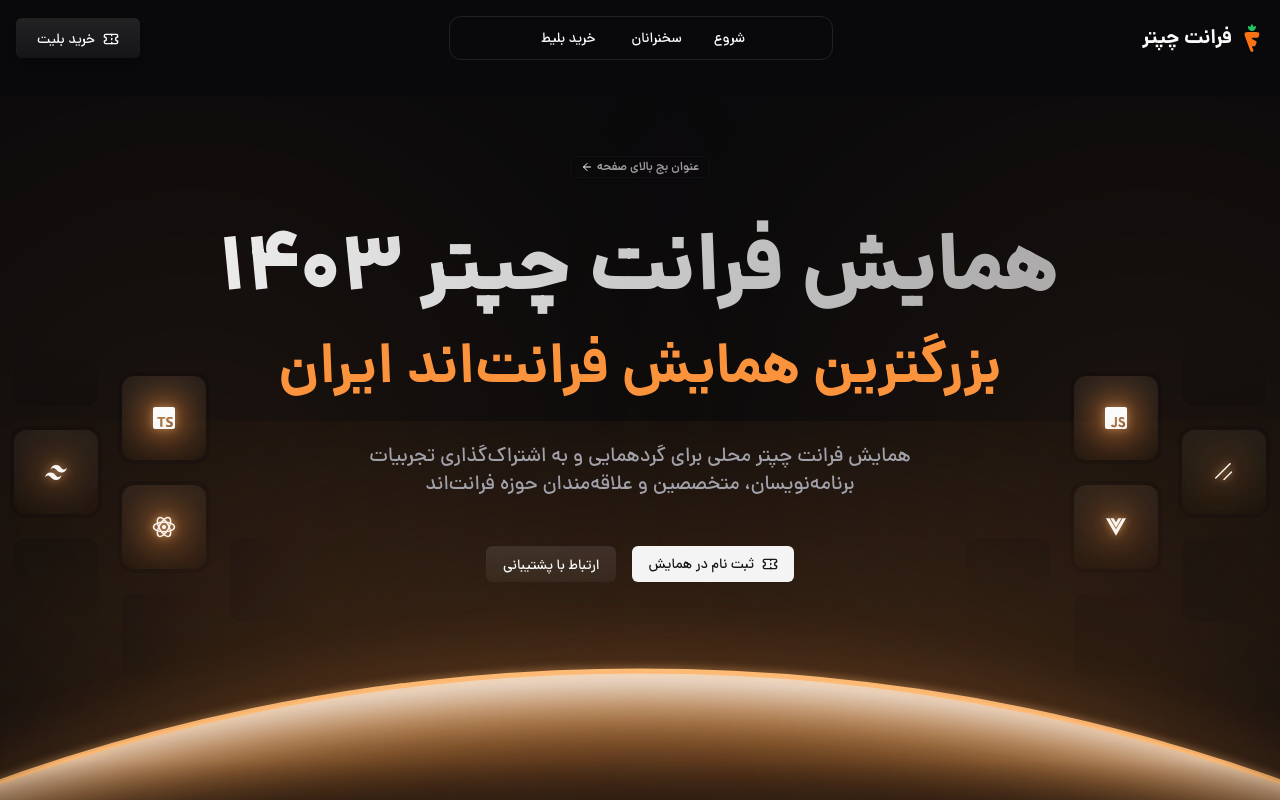
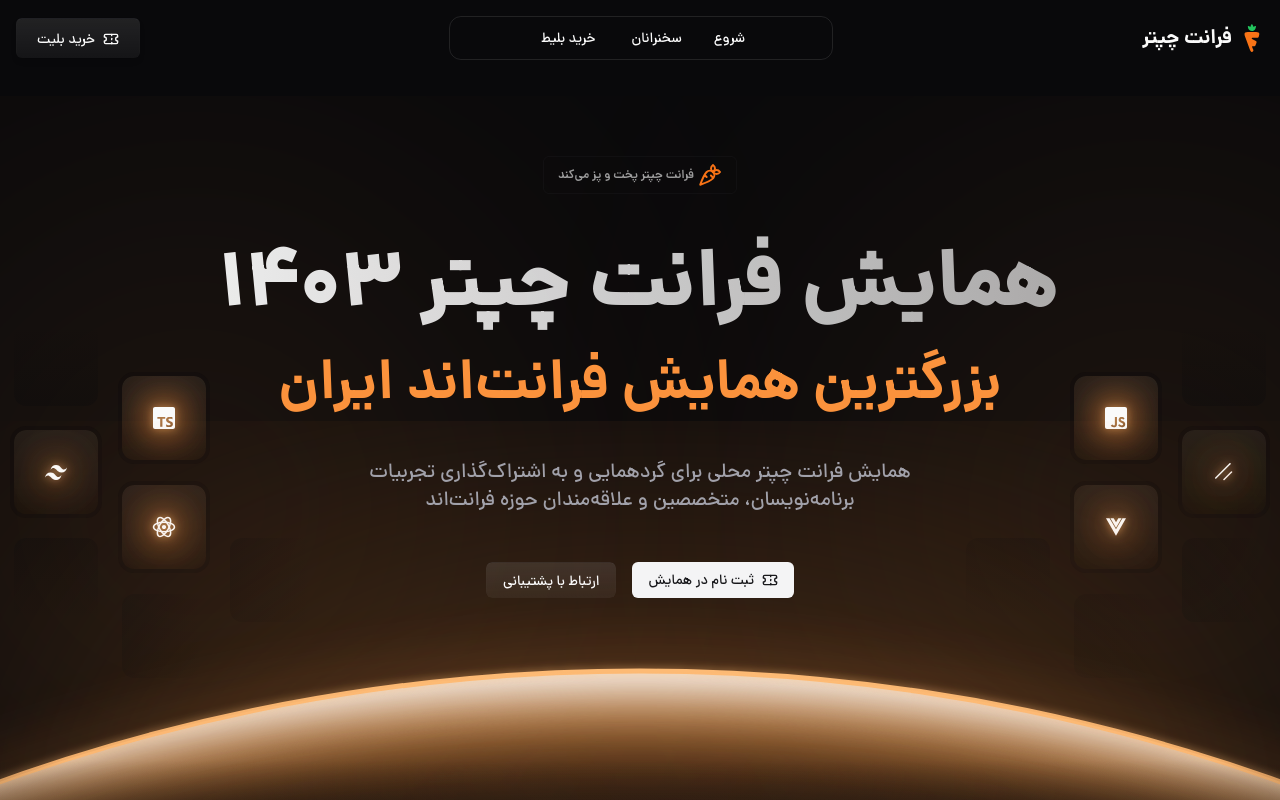
Before and after one commit to frontChapter/NextJS, a Next.js app: page / in a window 1280 px wide. Shown: the top 800 px of the page. Built offline with nearby package versions, Linux system fonts and the light colour scheme.

Commit message:
feat: improve HeroContent badge

```diff
--- a/src/app/components/Hero/HeroContent.tsx
+++ b/src/app/components/Hero/HeroContent.tsx
@@ -1,8 +1,7 @@
 import { Badge } from "@/components/ui/badge";
 import { Button } from "@/components/ui/button";
-import { ArrowLeftIcon, TicketIcon } from "lucide-react";
+import { CarrotIcon, TicketIcon } from "lucide-react";
 import Link from "next/link";
-import React from "react";
 
 const HeroContent = () => {
   return (
@@ -11,8 +10,9 @@ const HeroContent = () => {
         variant="outline"
         className="mx-auto mt-20 w-fit animate-appear opacity-0"
       >
-        <div className="flex items-center gap-1 text-muted-foreground-dark">
-          عنوان بج بالای صفحه <ArrowLeftIcon className="h-3 w-3 text-white" />
+        <div className="text-md flex items-center gap-1 p-1 text-muted-foreground-dark">
+          <CarrotIcon className="size-6 text-orange-500" />
+          <span>فرانت چپتر پخت و پز می‌کند</span>
         </div>
       </Badge>
       <h1 className="inline-block animate-appear bg-gradient-to-r from-foreground-dark to-muted-foreground-dark bg-clip-text pb-8 pt-12 text-[32px] font-extrabold text-transparent opacity-0 lg:text-[80px] lg:leading-[80px]">
```
